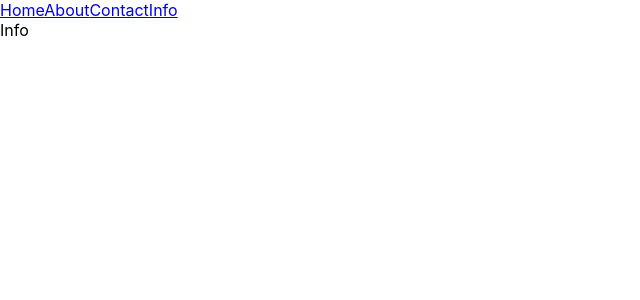
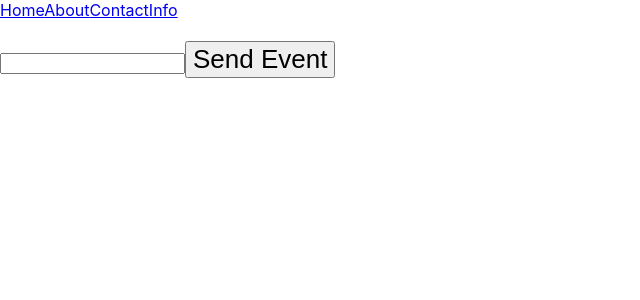
Before and after one commit to DaiTNgo/gg4, a React (Vite) app: page /info in a window 1280 px wide. Shown: the top 300 px of the page, without its empty margins (0-640 px from the left). Built offline with nearby package versions, Linux system fonts and the light colour scheme.

Commit message:
add input info

```diff
--- a/src/About.jsx
+++ b/src/About.jsx
@@ -4,7 +4,7 @@ import ReactGA from "react-ga4";
 function  About(){
     useEffect(() =>{
         ReactGA.send({
-            hitType: 'page_view',
+            hitType: 'pageview',
             page: '/aboutdaingo'
         });
     },[])
--- a/src/Contact.jsx
+++ b/src/Contact.jsx
@@ -4,7 +4,7 @@ import ReactGA from "react-ga4";
 function  Contact(){
     useEffect(() =>{
         ReactGA.send({
-            hitType: 'pageviewdaingo',
+            hitType: 'pageview',
             page: '/contact'
         });
     },[])
--- a/src/Info.jsx
+++ b/src/Info.jsx
@@ -1,14 +1,30 @@
-import React, {useEffect} from 'react'
+import React, {useEffect, useRef, useState} from 'react'
 import ReactGA from "react-ga4";
 
-function  Info(){
-    useEffect(() =>{
+function Info() {
+    const [text, setText] = useState('')
+    const refText = useRef();
+    useEffect(() => {
         ReactGA.send({
-            hitType: 'page_view',
+            hitType: 'pageview',
             page: '/infodaingo'
         })
-    },[])
-    return <div>Info</div>
+    }, [])
+
+    const handleSendEvent = () => {
+        ReactGA.event({
+            category: 'Textttttttttt',
+            action: 'Text: ' + text
+        })
+
+        setText('');
+        refText.current.focus();
+    }
+    return <div>
+        <h1>{text}</h1>
+        <input ref={refText} type="text" value={text} onChange={(e) => setText(e.target.value)}/>
+        <button onClick={handleSendEvent}>Send Event</button>
+    </div>
 }
 
 export default Info;
```
